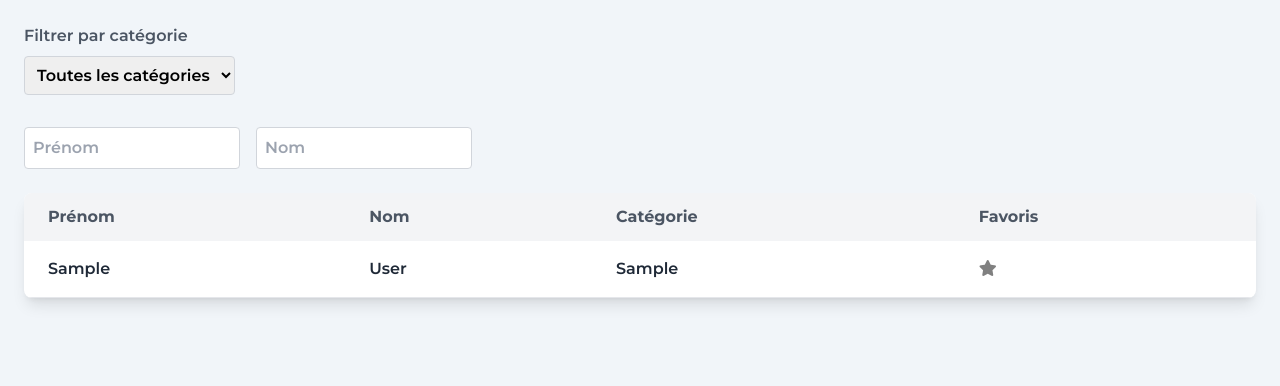
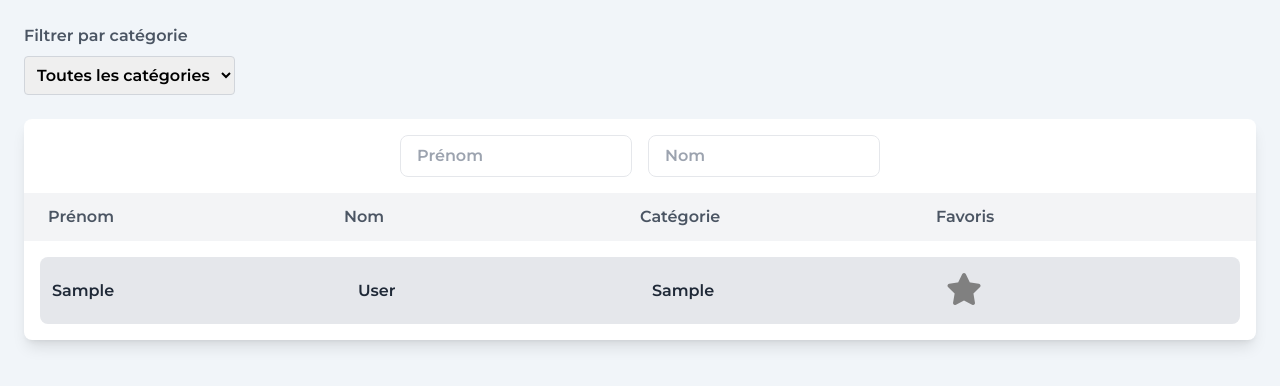
Before and after one commit to soniiix/enron-data-visualizer, a Django app: page /personnes/ in a window 1280 px wide. Shown: the part 80-466 px from the top of the page. Run offline with Django 5.2, Linux system fonts and the light colour scheme; tables that the repository leaves empty hold one stand-in row (values such as "Sample post"); parts of the project's set-up code (start-up, migrations or seed data) failed here and were passed over; some libraries are stand-ins or nearby versions.

Commit message:
fix: Format table people change

```diff
--- a/base_app/templates/people.html
+++ b/base_app/templates/people.html
@@ -31,52 +31,43 @@
         </select>
     </div>
 
-    <div class="mb-6 flex gap-4">
-        <div>
-            <input type="text" id="search-firstname" class="block mt-2 p-2 border border-gray-300 rounded" placeholder="Prénom" oninput="filterEmployees(0)">
-        </div>
-        <div>
-            <input type="text" id="search-lastname" class="block mt-2 p-2 border border-gray-300 rounded" placeholder="Nom" oninput="filterEmployees(1)">
-        </div>
+    <!-- Tableau des employés -->
+    <div class="overflow-x-auto bg-white shadow-lg rounded-lg max-h-[400px]">
+        <div class="flex justify-center mb-4 my-4">
+            <input type="text" id="prenomSearch" placeholder="Prénom" class="px-4 py-2 border rounded-lg mx-2" oninput="filterEmployees()"/>
+            <input type="text" id="nomSearch" placeholder="Nom" class="px-4 py-2 border rounded-lg mx-2" oninput="filterEmployees()"/>
         </div>
 
-    <!-- Tableau des employés -->
-    <div class="overflow-x-auto bg-white shadow-lg rounded-lg max-h-[400px]">
-        <table class="min-w-full table-auto">
-            <thead class="bg-gray-100">
-                <tr>
-                    <th class="px-6 py-3 text-left text-gray-600">Prénom</th>
-                    <th class="px-6 py-3 text-left text-gray-600">Nom</th>
-                    <th class="px-6 py-3 text-left text-gray-600">Catégorie</th>
-                    <th class="px-6 py-3 text-left text-gray-600">Favoris</th>
-                </tr>
-            </thead>
-            <tbody>
+        <ul id="employeeList" class="min-w-full list-none justify-center">
+            <li class="bg-gray-100 flex px-6 py-3 text-left text-gray-600">
+                <span class="flex-1">Prénom</span>
+                <span class="flex-1">Nom</span>
+                <span class="flex-1">Catégorie</span>
+                <span class="flex-1">Favoris</span>
+            </li>
             {% if employees %}
                 {% for employee in employees %}
-                        <tr class="border-b hover:bg-gray-50">
-                            <td class="px-6 py-4 text-gray-800">{{ employee.firstname }}</td>
-                            <td class="px-6 py-4 text-gray-800">{{ employee.lastname }}</td>
-                            <td class="px-6 py-4 text-gray-800">{{ employee.category }}</td>
-                            <td class="px-6 py-4 text-gray-800">
-                                <i class="fa{% if employee.id in favorites %} s{% else %} r{% endif %} fa-star"
+                    <li id="personne" class="bg-gray-200 mx-4 my-4 flex py-4 max-w-[200vh] rounded-lg items-center">
+                        <span class="flex-1 text-gray-800 mx-3">{{ employee.firstname }}</span>
+                        <span class="flex-1 text-gray-800">{{ employee.lastname }}</span>
+                        <span class="flex-1 text-gray-800">{{ employee.category }}</span>
+                        <span class="flex-1 text-gray-800">
+                            <i class="fa{% if employee.id in favorites %} s{% else %} r{% endif %} fa-star fa-2x"
                                id="favorite-{{ employee.id }}"
                                data-employee-id="{{ employee.id }}"
                                onclick="toggleFavorite(this)"></i>
-                            </td>
-                        </tr>
+                        </span>
+                    </li>
                 {% endfor %}
             {% else %}
-                    <tr>
-                        <td colspan="3" class="px-6 py-4 text-center text-gray-800">Aucun employé trouvé.</td>
-                    </tr>
+                <li class="px-6 py-4 text-center text-gray-800">Aucun employé trouvé.</li>
             {% endif %}
-            </tbody>
-        </table>
+        </ul>
     </div>
 </div>
 
 {% block scripts %}
+<script src="../static/app.js"></script>
 <script>
     function toggleFavorite(starElement) {
         const employeeId = parseInt(starElement.getAttribute('data-employee-id'));
```
Also changed, not shown: base_app/static/app.js (+23 -26 lines). Lines whose indentation alone changed are shown as unchanged.
